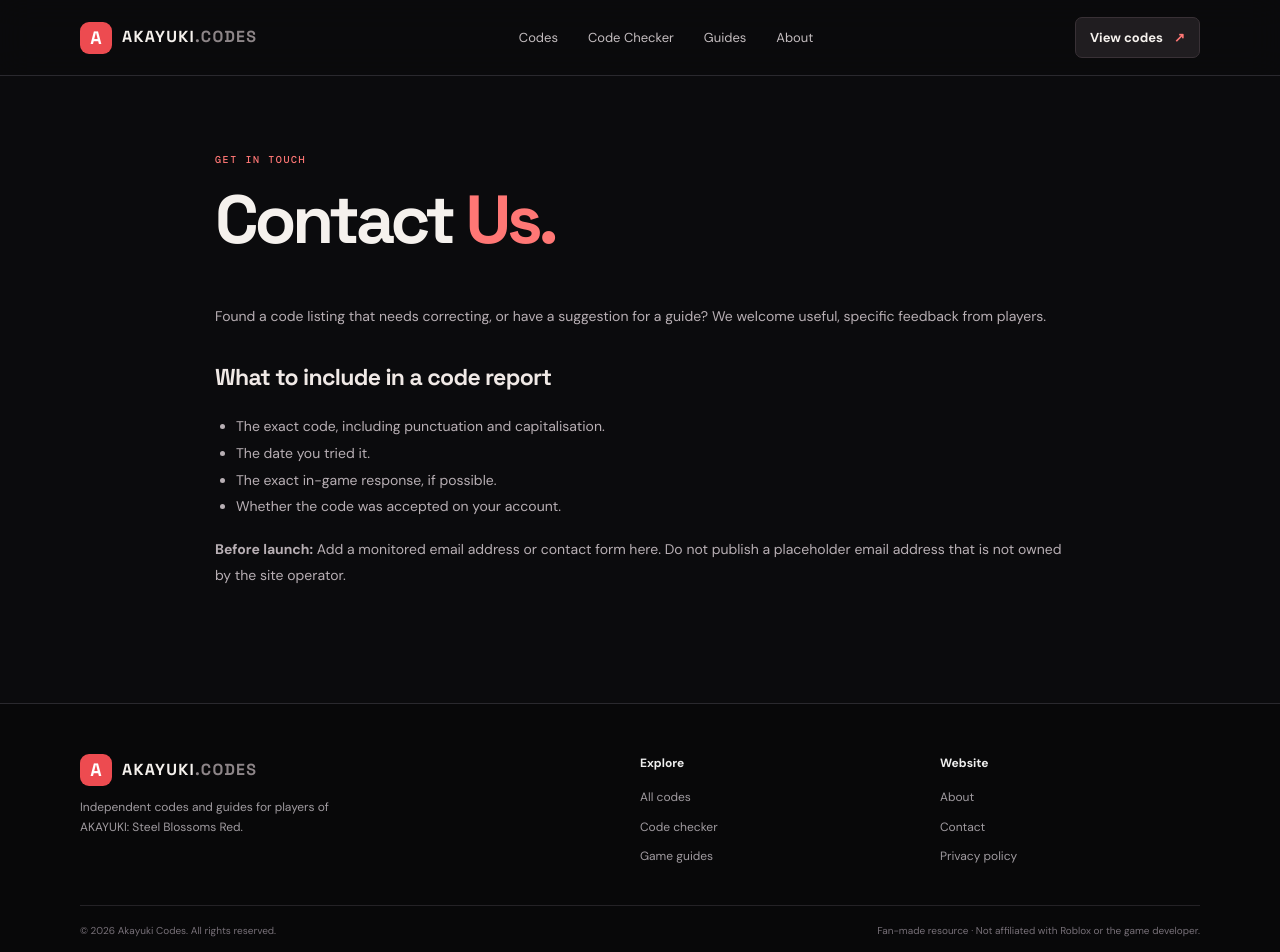
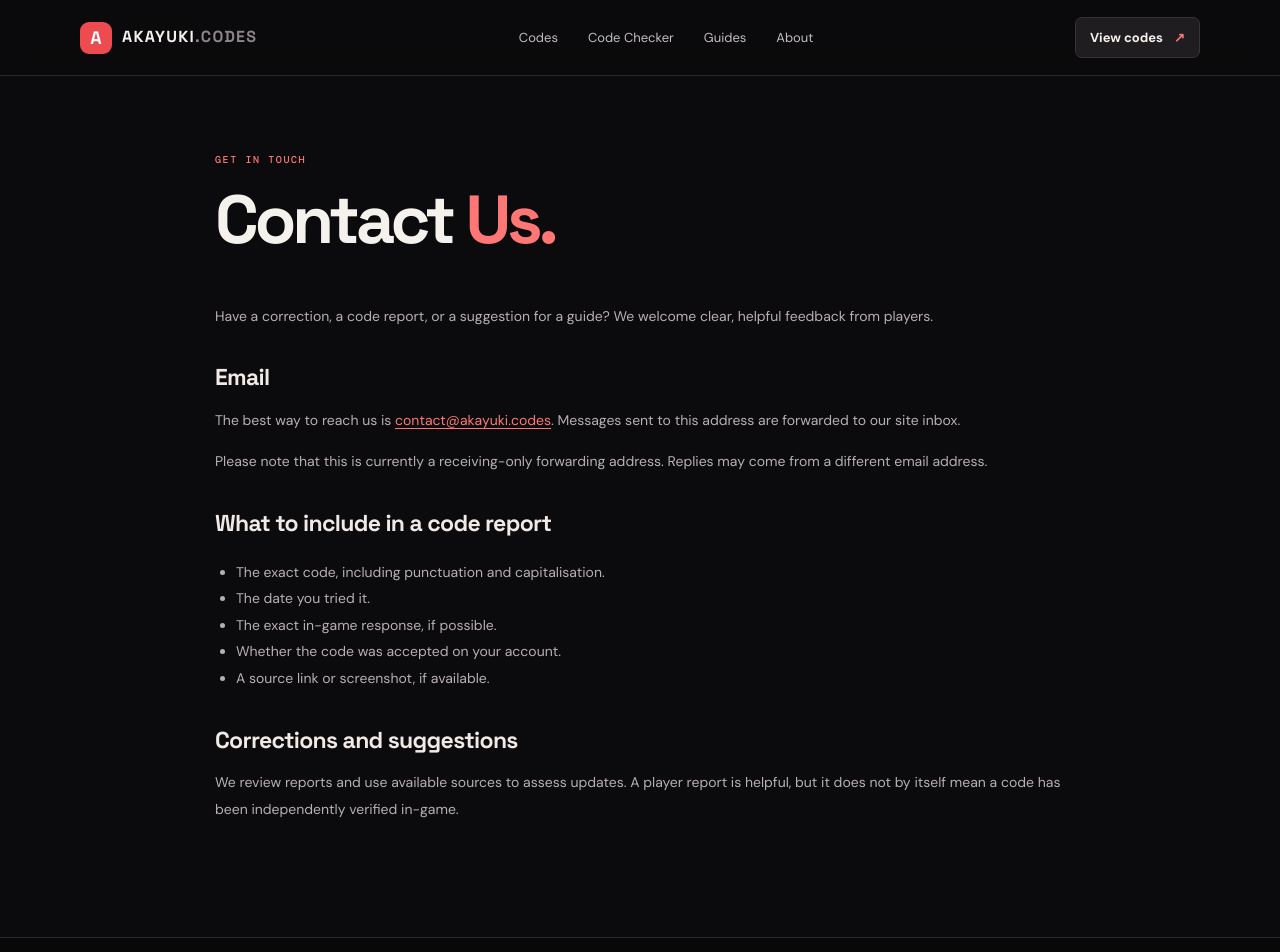
Before and after one commit to donnyhuang1990/akayuki-codes-hub, a Next.js app: page /contact in a window 1280 px wide. Shown: the top 952 px of the page. Built offline with nearby package versions, Linux system fonts and the light colour scheme.

Commit message:
Update contact page with verified site email

```diff
--- a/app/contact/page.tsx
+++ b/app/contact/page.tsx
@@ -1,3 +1,49 @@
 import type { Metadata } from 'next';
-export const metadata: Metadata = { title: 'Contact Akayuki Codes', description: 'Send corrections, code reports, and feedback to Akayuki Codes.', alternates: { canonical: '/contact/' } };
-export default function Contact(){return <div className="container page-wrap narrow-page"><div className="eyebrow">GET IN TOUCH</div><h1 className="page-title">Contact <span>Us.</span></h1><div className="content-block"><p>Found a code listing that needs correcting, or have a suggestion for a guide? We welcome useful, specific feedback from players.</p><h2>What to include in a code report</h2><ul><li>The exact code, including punctuation and capitalisation.</li><li>The date you tried it.</li><li>The exact in-game response, if possible.</li><li>Whether the code was accepted on your account.</li></ul><p><strong>Before launch:</strong> Add a monitored email address or contact form here. Do not publish a placeholder email address that is not owned by the site operator.</p></div></div>}
+
+export const metadata: Metadata = {
+  title: 'Contact Akayuki Codes',
+  description: 'Contact Akayuki Codes with code corrections, player reports, and website feedback.',
+  alternates: { canonical: '/contact/' },
+};
+
+export default function Contact() {
+  return (
+    <div className="container page-wrap narrow-page">
+      <div className="eyebrow">GET IN TOUCH</div>
+      <h1 className="page-title">Contact <span>Us.</span></h1>
+      <div className="content-block">
+        <p>
+          Have a correction, a code report, or a suggestion for a guide? We welcome
+          clear, helpful feedback from players.
+        </p>
+
+        <h2>Email</h2>
+        <p>
+          The best way to reach us is{' '}
+          <a href="mailto:contact@akayuki.codes">contact@akayuki.codes</a>.
+          Messages sent to this address are forwarded to our site inbox.
+        </p>
+        <p>
+          Please note that this is currently a receiving-only forwarding address.
+          Replies may come from a different email address.
+        </p>
+
+        <h2>What to include in a code report</h2>
+        <ul>
+          <li>The exact code, including punctuation and capitalisation.</li>
+          <li>The date you tried it.</li>
+          <li>The exact in-game response, if possible.</li>
+          <li>Whether the code was accepted on your account.</li>
+          <li>A source link or screenshot, if available.</li>
+        </ul>
+
+        <h2>Corrections and suggestions</h2>
+        <p>
+          We review reports and use available sources to assess updates. A player
+          report is helpful, but it does not by itself mean a code has been
+          independently verified in-game.
+        </p>
+      </div>
+    </div>
+  );
+}
```
